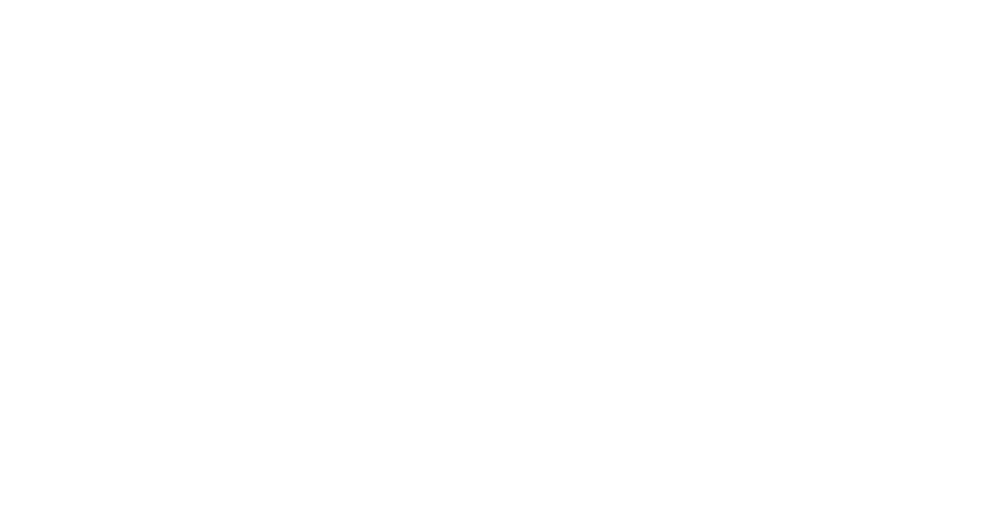
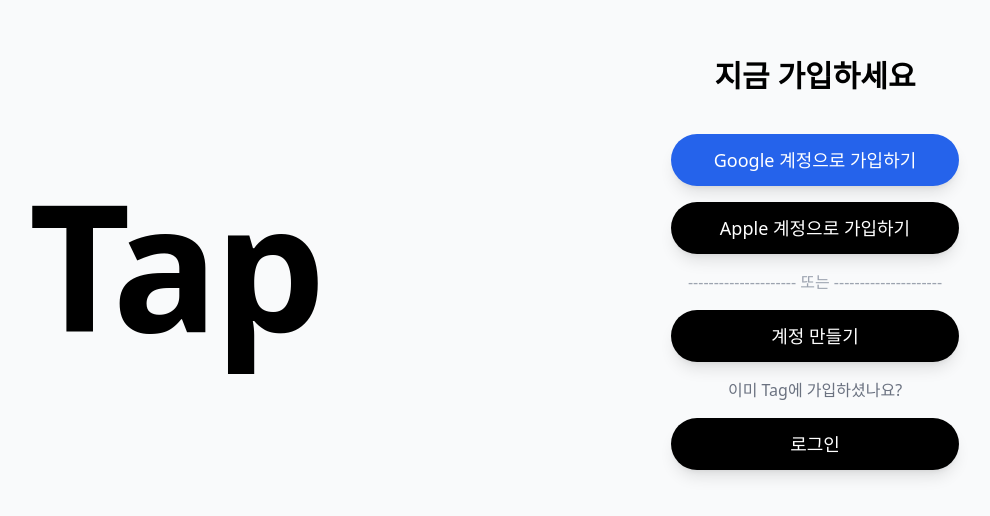
Before and after one commit to loveytheb/hanghae99_SNS_next, a Next.js app: page / in a window 1280 px wide. Shown: the part 136-652 px from the top of the page, without its empty margins (145-1135 px from the left). Built offline with nearby package versions, Linux system fonts and the light colour scheme.

Commit message:
[#6] design: 비로그인 회원 main page UI

```diff
--- a/app/page.tsx
+++ b/app/page.tsx
@@ -1,3 +1,9 @@
+import NonAuthMain from "@/src/components/guest/NonAuthMain";
+
 export default function Home() {
-  return <div></div>;
+  return (
+    <>
+      <NonAuthMain />
+    </>
+  );
 }
--- /dev/null
+++ b/src/components/guest/NonAuthMain.tsx
@@ -0,0 +1,41 @@
+const NonAuthMain = () => {
+  return (
+    <div className="flex h-screen items-center justify-center bg-gray-50">
+      <div className="flex w-full max-w-7xl justify-between">
+        {/* 왼쪽 영역 */}
+        <div className="flex items-center justify-center w-1/2">
+          <h1
+            className="font-extrabold tracking-tight"
+            style={{ fontSize: "11rem" }}
+          >
+            Tap
+          </h1>
+        </div>
+
+        {/* 오른쪽 영역 */}
+        <div className="w-1/2 flex flex-col items-center justify-center space-y-4">
+          <h2 className="text-3xl font-semibold mb-6">지금 가입하세요</h2>
+
+          <button className="bg-blue-600 hover:bg-blue-00 text-white px-6 py-3 w-72 rounded-full shadow-lg text-lg transition">
+            Google 계정으로 가입하기
+          </button>
+          <button className="bg-black hover:bg-gray-800 text-white px-6 py-3 w-72 rounded-full shadow-lg text-lg transition">
+            Apple 계정으로 가입하기
+          </button>
+          <div className="text-gray-400">
+            --------------------- 또는 ---------------------
+          </div>
+          <button className="bg-black hover:bg-gray-800 text-white px-6 py-3 w-72 rounded-full shadow-lg text-lg transition">
+            계정 만들기
+          </button>
+          <div className="mt-6 text-gray-500">이미 Tag에 가입하셨나요?</div>
+          <button className="bg-black hover:bg-gray-800 text-white px-6 py-3 w-72 rounded-full shadow-lg text-lg transition">
+            로그인
+          </button>
+        </div>
+      </div>
+    </div>
+  );
+};
+
+export default NonAuthMain;
```
